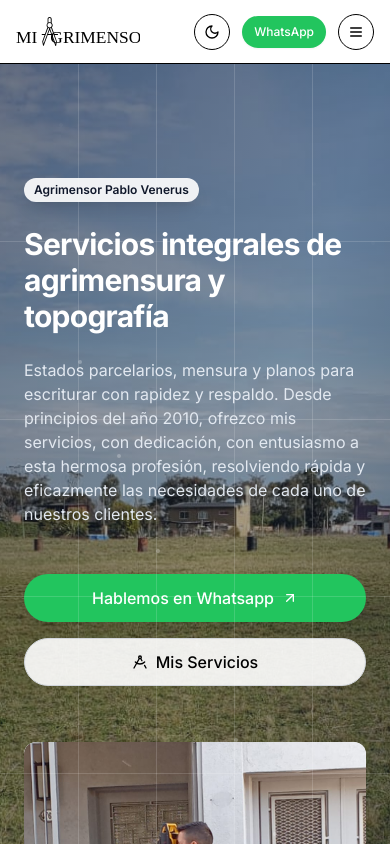
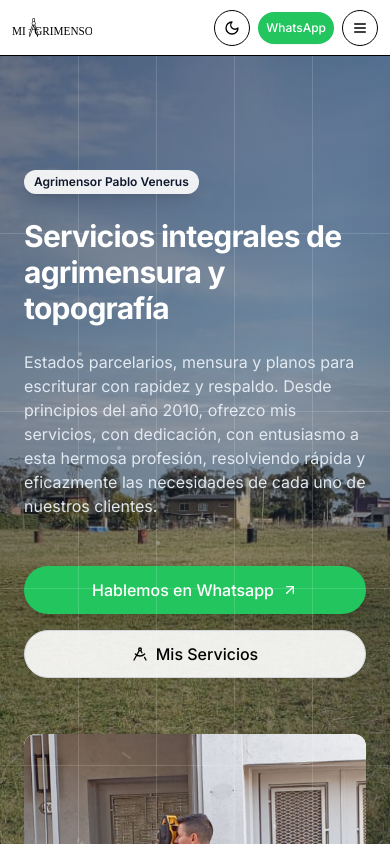
Before and after one commit to santullidev/miagrimensor-landing-page, a Next.js app: page / in a window 390 px wide. Shown: the top 844 px of the page. Built offline with nearby package versions, Linux system fonts and the light colour scheme.

Commit message:
Fix responsive design for Samsung S20FE and mobile devices - Logo size and button text overflow

```diff
--- a/components/features-07/features-07.tsx
+++ b/components/features-07/features-07.tsx
@@ -115,10 +115,10 @@ const Features07Page = () => {
         </div>
 
         <div className="text-center">
-          <Button asChild size="lg" className="text-lg px-6 py-4 max-w-xs sm:max-w-sm md:max-w-md">
-            <Link href="/otros-servicios">
-              Ver Todos los Servicios Especializados
-              <ArrowRight size={20} className="ml-2" />
+          <Button asChild size="lg" className="text-sm sm:text-base md:text-lg px-3 sm:px-4 md:px-6 py-3 sm:py-4 w-full max-w-xs sm:max-w-sm md:max-w-md">
+            <Link href="/otros-servicios" className="flex items-center justify-center gap-2">
+              <span className="whitespace-normal">Ver Todos los Servicios Especializados</span>
+              <ArrowRight size={16} className="sm:w-5 sm:h-5 flex-shrink-0" />
             </Link>
           </Button>
         </div>
--- a/components/navbar/logo.tsx
+++ b/components/navbar/logo.tsx
@@ -57,9 +57,10 @@ export const Logo = () => {
       <Image
         src="/logo_miagrimensor.svg"
         alt="Logo Mi Agrimensor"
-        width={124}
-        height={32}
+        width={100}
+        height={26}
         priority
+        className="w-20 sm:w-24 md:w-28 h-auto"
         style={{ height: 'auto' }}
       />
     );
@@ -70,9 +71,10 @@ export const Logo = () => {
       <Image
         src={logoSrc}
         alt="Logo Mi Agrimensor"
-        width={124}
-        height={32}
+        width={100}
+        height={26}
         priority
+        className="w-20 sm:w-24 md:w-28 h-auto"
         style={{ height: 'auto' }}
       />
     );
@@ -83,9 +85,10 @@ export const Logo = () => {
       <Image
         src={logoSrc}
         alt="Logo Mi Agrimensor"
-        width={124}
-        height={32}
+        width={100}
+        height={26}
         priority
+        className="w-20 sm:w-24 md:w-28 h-auto"
         style={{ height: 'auto' }}
       />
     </Link>
--- a/components/navbar/navbar.tsx
+++ b/components/navbar/navbar.tsx
@@ -6,17 +6,17 @@ import ThemeToggle from "../theme-toggle";
 
 const Navbar = () => {
   return (
-    <nav className="h-16 bg-background border-b border-accent">
-      <div className="h-full flex items-center justify-between max-w-7xl mx-auto px-4 sm:px-6">
+    <nav className="h-14 sm:h-16 bg-background border-b border-accent">
+      <div className="h-full flex items-center justify-between max-w-7xl mx-auto px-3 sm:px-4 md:px-6">
         <Logo />
 
         {/* Desktop Menu */}
         <NavMenu className="hidden md:block" />
 
-        <div className="flex items-center gap-3">
+        <div className="flex items-center gap-2 sm:gap-3">
           <ThemeToggle />
           <Button
-            className="inline-flex bg-green-500 hover:bg-green-600 text-white border-none shadow-sm"
+            className="inline-flex bg-green-500 hover:bg-green-600 text-white border-none shadow-sm text-xs sm:text-sm px-2 sm:px-3 py-1 sm:py-2"
             size="sm"
             asChild
           >
--- a/components/navbar/navigation-sheet.tsx
+++ b/components/navbar/navigation-sheet.tsx
@@ -21,19 +21,19 @@ export const NavigationSheet = () => {
           <Menu />
         </Button>
       </SheetTrigger>
-      <SheetContent className="bg-white dark:bg-slate-900 border-l border-slate-200 dark:border-slate-700">
+      <SheetContent className="bg-white dark:bg-slate-900 border-l border-slate-200 dark:border-slate-700 w-[280px] sm:w-[320px]">
         <div className="flex flex-col h-full">
-          <div className="flex-shrink-0">
+          <div className="flex-shrink-0 p-4">
             <Logo />
           </div>
 
-                     <div className="flex-1 mt-6">
-             <NavMenu orientation="vertical" className="space-y-1" />
-           </div>
+          <div className="flex-1 mt-4 px-4">
+            <NavMenu orientation="vertical" className="space-y-1" />
+          </div>
 
-          <div className="flex-shrink-0 mt-6 pt-4 border-t border-slate-200 dark:border-slate-700">
+          <div className="flex-shrink-0 mt-4 pt-4 border-t border-slate-200 dark:border-slate-700 px-4 pb-4">
             <Button
-              className="w-full bg-white dark:bg-slate-800 text-slate-900 dark:text-white border border-slate-300 dark:border-slate-600 hover:bg-slate-50 dark:hover:bg-slate-700 shadow-sm"
+              className="w-full bg-white dark:bg-slate-800 text-slate-900 dark:text-white border border-slate-300 dark:border-slate-600 hover:bg-slate-50 dark:hover:bg-slate-700 shadow-sm text-sm"
               size="sm"
               asChild
             >
```
